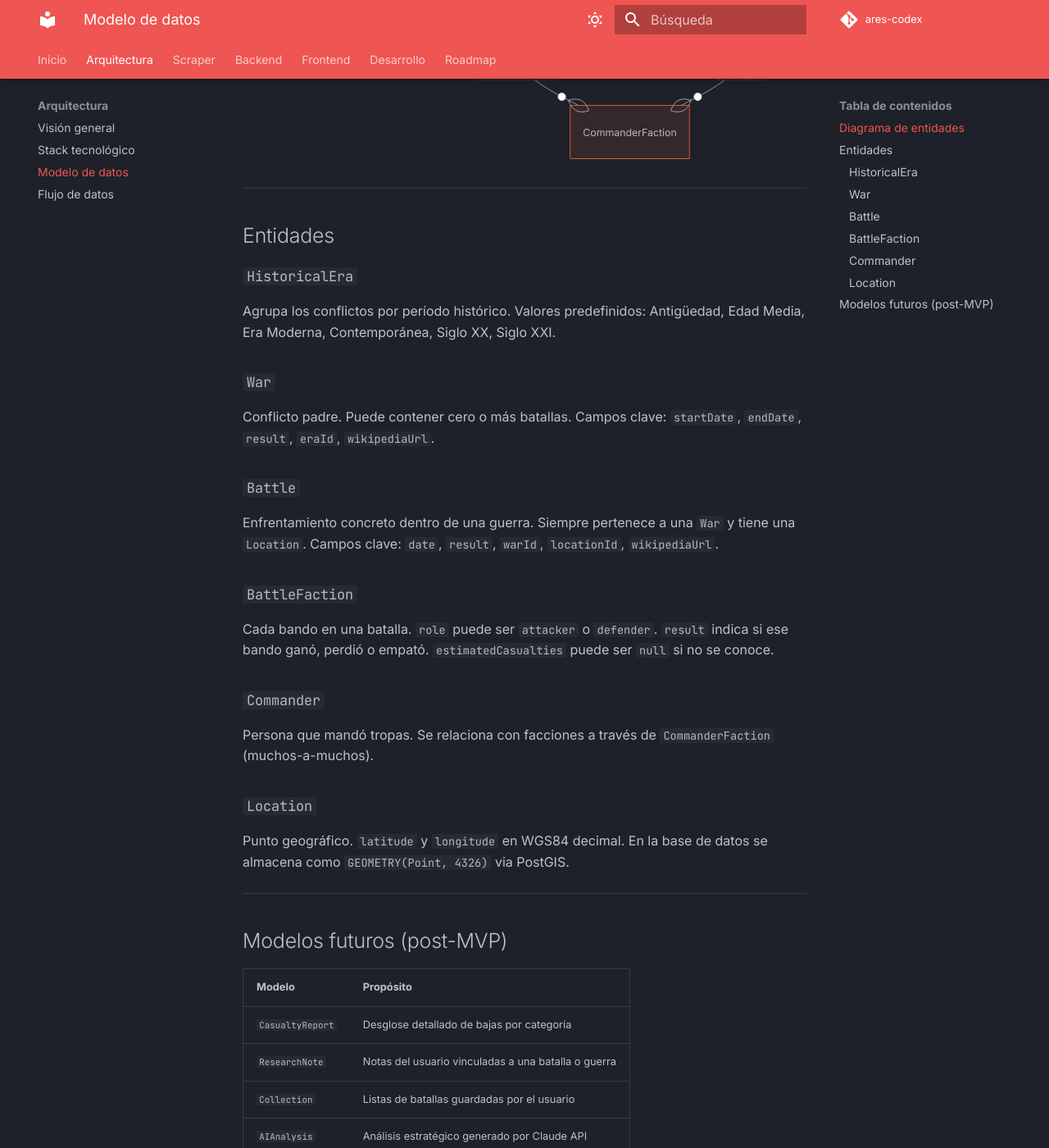
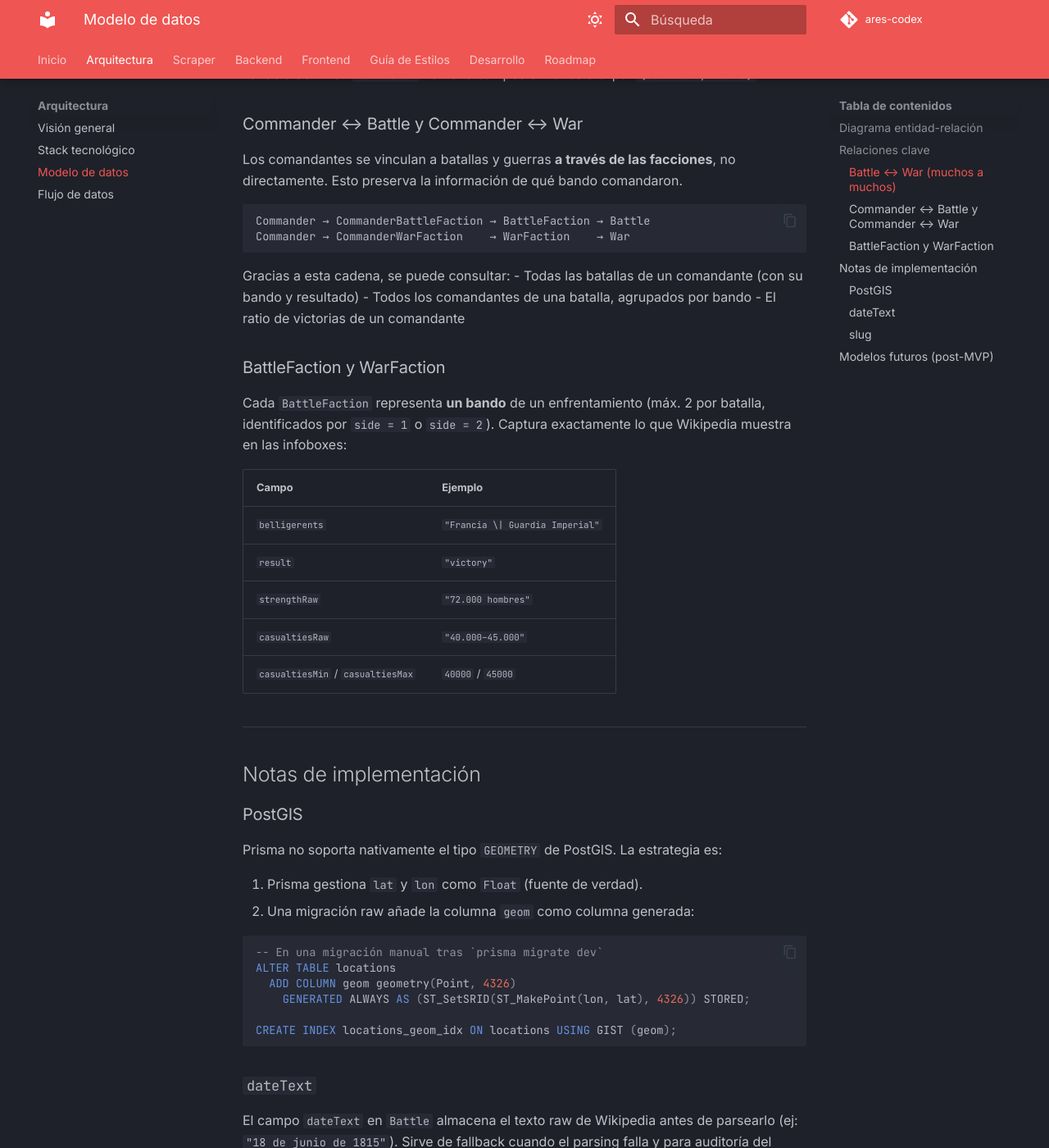
Before and after one commit to mtzgutierrez/bellum-atlas, an MkDocs documentation site: the page built from docs/arquitectura/modelo-datos.md, in a window 1280 px wide and 1400 px high, scrolled down 1501 px. Shown: the whole window at 82% size. Built offline with MkDocs 1.6.1 and Material for MkDocs 9.7.7, drawn with Linux system fonts in a browser that asks for light colours; comment, search, counter and statistics services are not loaded; some of the changed text lies outside the part shown.

````diff
--- a/docs/arquitectura/modelo-datos.md
+++ b/docs/arquitectura/modelo-datos.md
@@ -1,97 +1,189 @@
 # Modelo de datos
 
-El esquema Prisma está diseñado para ser extensible sin migraciones destructivas. Las features post-MVP se añaden como modelos nuevos que referencian los existentes por foreign key.
+El esquema Prisma está diseñado para reflejar fielmente la estructura de las infoboxes de Wikipedia: dos bandos por enfrentamiento, con beligerantes, comandantes y bajas por lado.
+
+**Principio de extensibilidad**: las features post-MVP (IA, colecciones, workspace, exportación) se añaden como modelos nuevos que referencian los existentes por foreign key, sin migraciones destructivas.
 
 ---
 
-## Diagrama de entidades
+## Diagrama entidad-relación
 
 ```mermaid
 erDiagram
-    HistoricalEra ||--o{ War : "agrupa"
-    War ||--o{ Battle : "contiene"
-    Battle ||--|| Location : "ocurre en"
-    Battle ||--o{ BattleFaction : "tiene bandos"
-    BattleFaction ||--o{ CommanderFaction : "tiene comandantes"
-    Commander ||--o{ CommanderFaction : "participa en"
-
     HistoricalEra {
-        string id
+        string id PK
         string name
         string slug
+        int    order
     }
+
+    Location {
+        string id PK
+        string name
+        string country
+        float  lat
+        float  lon
+    }
+
     War {
-        string id
+        string   id PK
+        string   name
+        string   slug
+        string   description
+        datetime startDate
+        datetime endDate
+        string   result
+        string   imageUrl
+        string   wikipediaUrl
+        string   eraId FK
+        string   locationId FK
+    }
+
+    Battle {
+        string   id PK
+        string   name
+        string   slug
+        string   description
+        datetime date
+        string   dateText
+        string   result
+        enum     type
+        string   imageUrl
+        string   wikipediaUrl
+        string   eraId FK
+        string   locationId FK
+    }
+
+    BattleWar {
+        string battleId PK,FK
+        string warId    PK,FK
+    }
+
+    BattleFaction {
+        string id PK
+        int    side
+        string belligerents
+        string result
+        string strengthRaw
+        string casualtiesRaw
+        int    casualtiesMin
+        int    casualtiesMax
+        string battleId FK
+    }
+
+    WarFaction {
+        string id PK
+        int    side
+        string belligerents
+        string result
+        string warId FK
+    }
+
+    Commander {
+        string id PK
         string name
-        DateTime startDate
-        DateTime endDate
-        string result
-        string eraId
+        string country
+        int    birthYear
+        int    deathYear
+        string description
+        string imageUrl
         string wikipediaUrl
     }
-    Battle {
-        string id
-        string name
-        DateTime date
-        string result
-        string warId
-        string locationId
-        string wikipediaUrl
+
+    CommanderBattleFaction {
+        string commanderId     PK,FK
+        string battleFactionId PK,FK
     }
-    BattleFaction {
-        string id
-        string name
-        string role
-        string result
-        int estimatedCasualties
-        string battleId
+
+    CommanderWarFaction {
+        string commanderId  PK,FK
+        string warFactionId PK,FK
     }
-    Commander {
-        string id
-        string name
-        string country
-        int birthYear
-        int deathYear
-        string wikipediaUrl
-    }
-    Location {
-        string id
-        string name
-        string country
-        float latitude
-        float longitude
-    }
+
+    HistoricalEra ||--o{ War            : "agrupa"
+    HistoricalEra ||--o{ Battle         : "agrupa"
+    Location      ||--o{ Battle         : "sitúa"
+    Location      ||--o{ War            : "sitúa"
+    War           ||--o{ BattleWar      : "tiene"
+    Battle        ||--o{ BattleWar      : "pertenece a"
+    Battle        ||--o{ BattleFaction  : "tiene bandos"
+    War           ||--o{ WarFaction     : "tiene bandos"
+    BattleFaction ||--o{ CommanderBattleFaction : "tiene"
+    Commander     ||--o{ CommanderBattleFaction : "participa"
+    WarFaction    ||--o{ CommanderWarFaction    : "tiene"
+    Commander     ||--o{ CommanderWarFaction    : "participa"
 ```
 
 ---
 
-## Entidades
+## Relaciones clave
 
-### `HistoricalEra`
-Agrupa los conflictos por período histórico. Valores predefinidos: Antigüedad, Edad Media, Era Moderna, Contemporánea, Siglo XX, Siglo XXI.
+### Battle ↔ War (muchos a muchos)
 
-### `War`
-Conflicto padre. Puede contener cero o más batallas. Campos clave: `startDate`, `endDate`, `result`, `eraId`, `wikipediaUrl`.
+Una batalla puede pertenecer a 0 o más guerras (ej: la Batalla del Atlántico forma parte de la Segunda Guerra Mundial y de la Batalla del Atlántico como conflicto). Una guerra contiene 0 o más batallas.
 
-### `Battle`
-Enfrentamiento concreto dentro de una guerra. Siempre pertenece a una `War` y tiene una `Location`. Campos clave: `date`, `result`, `warId`, `locationId`, `wikipediaUrl`.
+La tabla de unión `BattleWar` no tiene campos extra: solo el par `(battleId, warId)`.
 
-### `BattleFaction`
-Cada bando en una batalla. `role` puede ser `attacker` o `defender`. `result` indica si ese bando ganó, perdió o empató. `estimatedCasualties` puede ser `null` si no se conoce.
+### Commander ↔ Battle y Commander ↔ War
 
-### `Commander`
-Persona que mandó tropas. Se relaciona con facciones a través de `CommanderFaction` (muchos-a-muchos).
+Los comandantes se vinculan a batallas y guerras **a través de las facciones**, no directamente. Esto preserva la información de qué bando comandaron.
 
-### `Location`
-Punto geográfico. `latitude` y `longitude` en WGS84 decimal. En la base de datos se almacena como `GEOMETRY(Point, 4326)` via PostGIS.
+```
+Commander → CommanderBattleFaction → BattleFaction → Battle
+Commander → CommanderWarFaction    → WarFaction    → War
+```
+
+Gracias a esta cadena, se puede consultar:
+- Todas las batallas de un comandante (con su bando y resultado)
+- Todos los comandantes de una batalla, agrupados por bando
+- El ratio de victorias de un comandante
+
+### BattleFaction y WarFaction
+
+Cada `BattleFaction` representa **un bando** de un enfrentamiento (máx. 2 por batalla, identificados por `side = 1` o `side = 2`). Captura exactamente lo que Wikipedia muestra en las infoboxes:
+
+| Campo | Ejemplo |
+|---|---|
+| `belligerents` | `"Francia \| Guardia Imperial"` |
+| `result` | `"victory"` |
+| `strengthRaw` | `"72.000 hombres"` |
+| `casualtiesRaw` | `"40.000–45.000"` |
+| `casualtiesMin` / `casualtiesMax` | `40000` / `45000` |
+
+---
+
+## Notas de implementación
+
+### PostGIS
+Prisma no soporta nativamente el tipo `GEOMETRY` de PostGIS. La estrategia es:
+
+1. Prisma gestiona `lat` y `lon` como `Float` (fuente de verdad).
+2. Una migración raw añade la columna `geom` como columna generada:
+
+```sql
+-- En una migración manual tras `prisma migrate dev`
+ALTER TABLE locations
+  ADD COLUMN geom geometry(Point, 4326)
+    GENERATED ALWAYS AS (ST_SetSRID(ST_MakePoint(lon, lat), 4326)) STORED;
+
+CREATE INDEX locations_geom_idx ON locations USING GIST (geom);
+```
+
+### `dateText`
+El campo `dateText` en `Battle` almacena el texto raw de Wikipedia antes de parsearlo (ej: `"18 de junio de 1815"`). Sirve de fallback cuando el parsing falla y para auditoría del scraper.
+
+### `slug`
+Todos los modelos principales tienen `slug` con `@unique`. Se genera a partir del nombre (kebab-case, sin acentos). Permite URLs limpias sin exponer el ID interno.
 
 ---
 
 ## Modelos futuros (post-MVP)
 
-| Modelo | Propósito |
-|---|---|
-| `CasualtyReport` | Desglose detallado de bajas por categoría |
-| `ResearchNote` | Notas del usuario vinculadas a una batalla o guerra |
-| `Collection` | Listas de batallas guardadas por el usuario |
-| `AIAnalysis` | Análisis estratégico generado por Claude API |
+Se añadirán como tablas independientes que referencian las existentes:
+
+| Modelo | Referencia | Propósito |
+|---|---|---|
+| `ResearchNote` | `Battle`, `War` | Notas de usuario vinculadas a un evento |
+| `Collection` | `Battle`, `War` | Listas temáticas del usuario |
+| `AIAnalysis` | `Battle`, `War` | Análisis estratégico generado por Claude API |
+| `User` | — | Autenticación (semana 2+ del MVP) |
--- a/mkdocs.yml
+++ b/mkdocs.yml
@@ -80,6 +80,7 @@ nav:
       - Visión general: frontend/index.md
       - Páginas: frontend/paginas.md
       - Map Explorer: frontend/mapa.md
+  - Guía de Estilos: guia-estilos.md
   - Desarrollo:
       - Entorno local: desarrollo/local.md
       - Docker Compose: desarrollo/docker.md
````
Also changed, not shown: docs/guia-estilos.md (added, +446 -0 lines).
